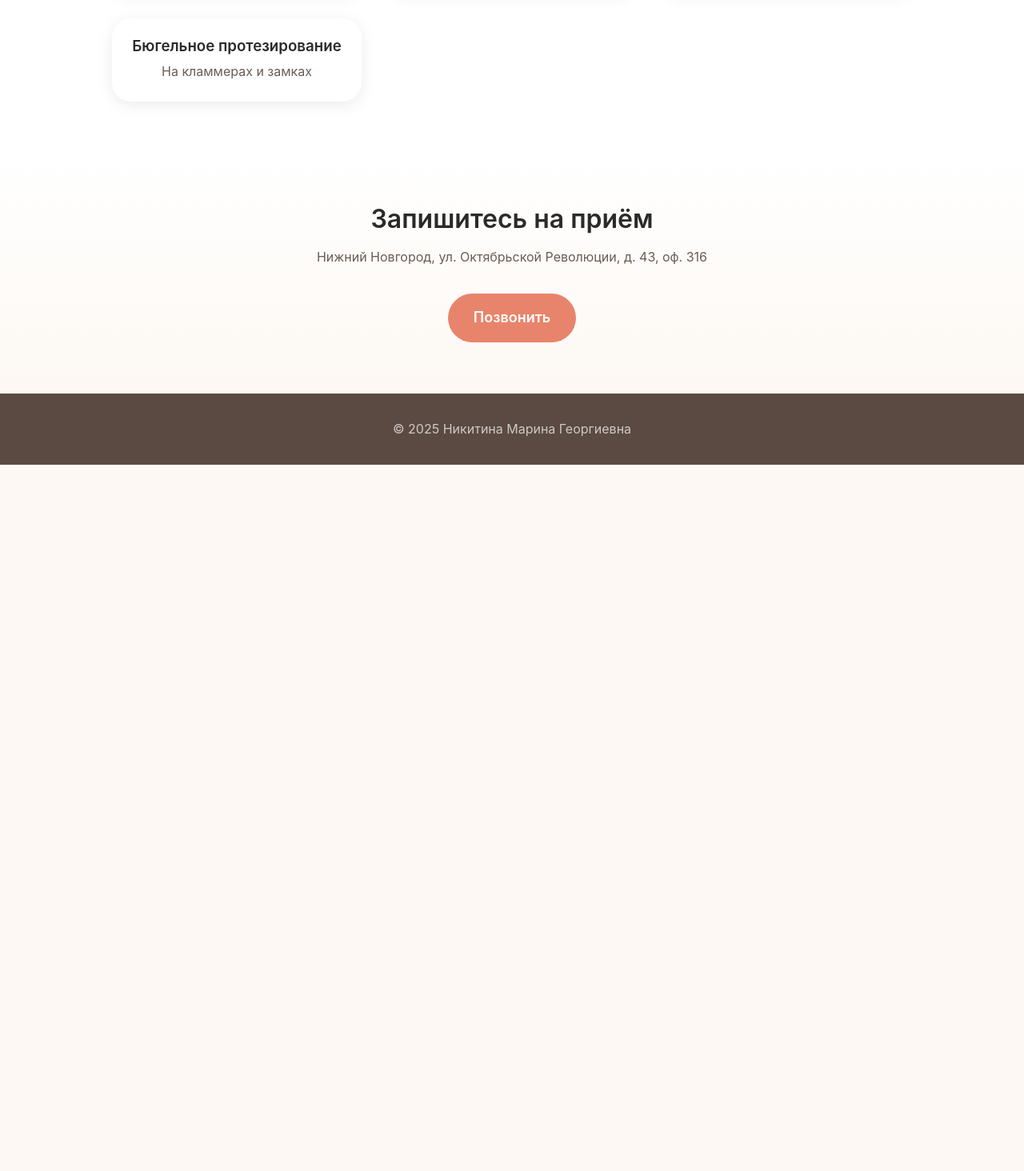
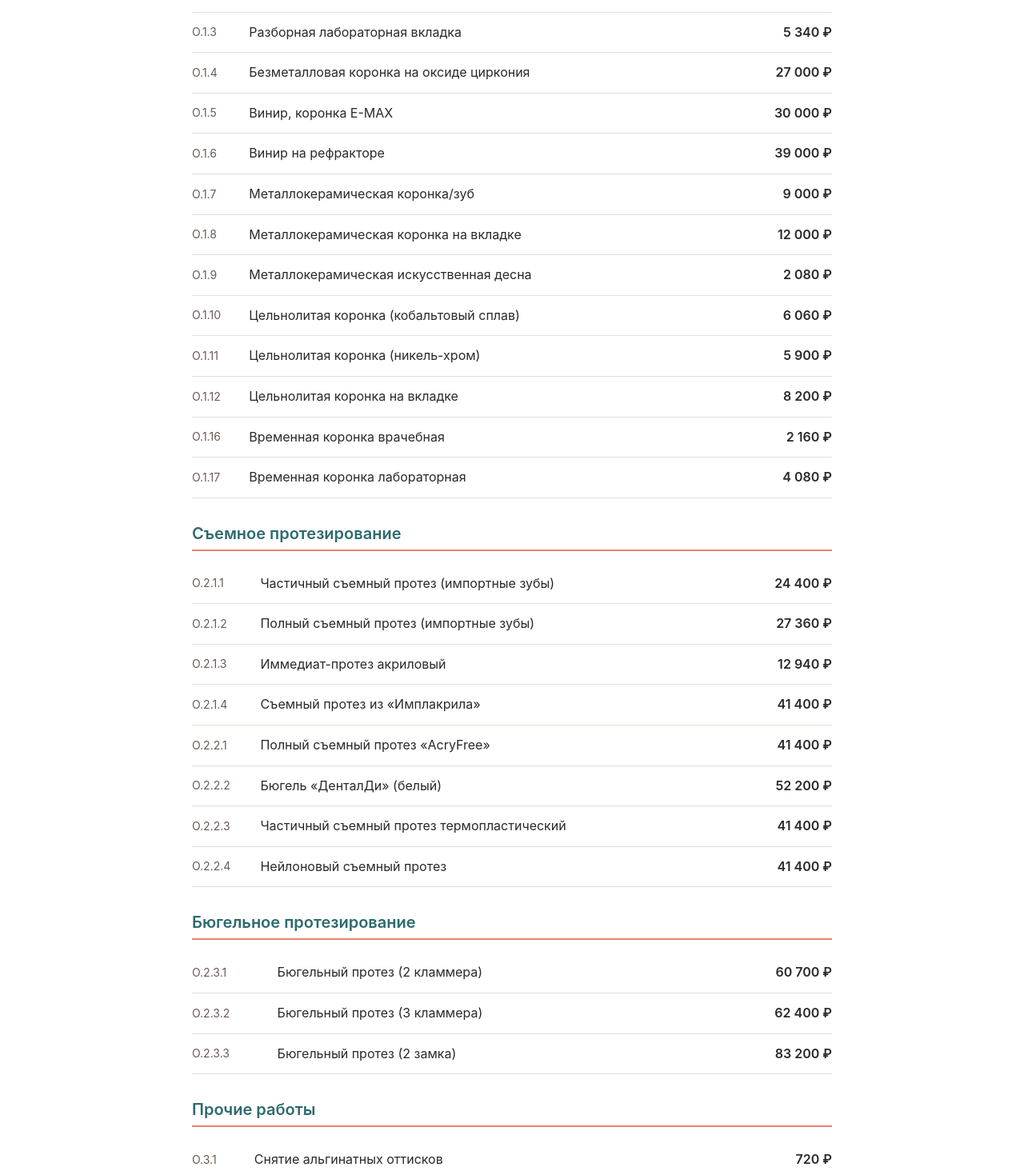
Before and after one commit to vpcea2s1r/nikitina-ortoped, a Next.js app: page / in a window 1280 px wide. Shown: the part 846-2310 px from the top of the page at 80% size. Before the commit the page ends 1427 px from the top, so only its background shows below. Built offline with nearby package versions, Linux system fonts and the light colour scheme.

Commit message:
feat: добавлен прайс-лист услуг

```diff
--- a/app/page.tsx
+++ b/app/page.tsx
@@ -1,10 +1,67 @@
 /**
- * Главная страница - Чистый CSS без Tailwind
+ * Главная страница - С прайс-листом
  */
 "use client";
 
 const CLINIC_ADDRESS = "Нижний Новгород, ул. Октябрьской Революции, д. 43, оф. 316";
 const CLINIC_PHONE = "+79202537317";
+
+const PRICE_LIST = [
+  {
+    category: "Несъемное протезирование",
+    items: [
+      { code: "О.1.1", name: "Врачебная вкладка", price: "3 180 ₽" },
+      { code: "О.1.2", name: "Лабораторная вкладка", price: "5 040 ₽" },
+      { code: "О.1.3", name: "Разборная лабораторная вкладка", price: "5 340 ₽" },
+      { code: "О.1.4", name: "Безметалловая коронка на оксиде циркония", price: "27 000 ₽" },
+      { code: "О.1.5", name: "Винир, коронка E-MAX", price: "30 000 ₽" },
+      { code: "О.1.6", name: "Винир на рефракторе", price: "39 000 ₽" },
+      { code: "О.1.7", name: "Металлокерамическая коронка/зуб", price: "9 000 ₽" },
+      { code: "О.1.8", name: "Металлокерамическая коронка на вкладке", price: "12 000 ₽" },
+      { code: "О.1.9", name: "Металлокерамическая искусственная десна", price: "2 080 ₽" },
+      { code: "О.1.10", name: "Цельнолитая коронка (кобальтовый сплав)", price: "6 060 ₽" },
+      { code: "О.1.11", name: "Цельнолитая коронка (никель-хром)", price: "5 900 ₽" },
+      { code: "О.1.12", name: "Цельнолитая коронка на вкладке", price: "8 200 ₽" },
+      { code: "О.1.16", name: "Временная коронка врачебная", price: "2 160 ₽" },
+      { code: "О.1.17", name: "Временная коронка лабораторная", price: "4 080 ₽" },
+    ]
+  },
+  {
+    category: "Съемное протезирование",
+    items: [
+      { code: "О.2.1.1", name: "Частичный съемный протез (импортные зубы)", price: "24 400 ₽" },
+      { code: "О.2.1.2", name: "Полный съемный протез (импортные зубы)", price: "27 360 ₽" },
+      { code: "О.2.1.3", name: "Иммедиат-протез акриловый", price: "12 940 ₽" },
+      { code: "О.2.1.4", name: "Съемный протез из «Имплакрила»", price: "41 400 ₽" },
+      { code: "О.2.2.1", name: "Полный съемный протез «AcryFree»", price: "41 400 ₽" },
+      { code: "О.2.2.2", name: "Бюгель «ДенталДи» (белый)", price: "52 200 ₽" },
+      { code: "О.2.2.3", name: "Частичный съемный протез термопластический", price: "41 400 ₽" },
+      { code: "О.2.2.4", name: "Нейлоновый съемный протез", price: "41 400 ₽" },
+    ]
+  },
+  {
+    category: "Бюгельное протезирование",
+    items: [
+      { code: "О.2.3.1", name: "Бюгельный протез (2 кламмера)", price: "60 700 ₽" },
+      { code: "О.2.3.2", name: "Бюгельный протез (3 кламмера)", price: "62 400 ₽" },
+      { code: "О.2.3.3", name: "Бюгельный протез (2 замка)", price: "83 200 ₽" },
+    ]
+  },
+  {
+    category: "Прочие работы",
+    items: [
+      { code: "О.3.1", name: "Снятие альгинатных оттисков", price: "720 ₽" },
+      { code: "О.3.2", name: "Снятие двухслойных оттисков (Speedex)", price: "1 380 ₽" },
+      { code: "О.3.6", name: "Фиксация коронки «Fuji»", price: "960 ₽" },
+      { code: "О.3.10", name: "Снятие металлокерамической коронки", price: "1 000 ₽" },
+      { code: "О.3.11", name: "Диагностические модели двух челюстей", price: "1 800 ₽" },
+      { code: "О.3.17", name: "Перебазировка съемного протеза (врачебная)", price: "4 200 ₽" },
+      { code: "О.3.18", name: "Перебазировка съемного протеза (лабораторная)", price: "5 700 ₽" },
+      { code: "О.3.21", name: "Починка перелома съемного протеза", price: "3 360 ₽" },
+      { code: "О.3.22", name: "Приварка одного зуба", price: "3 180 ₽" },
+    ]
+  }
+];
 
 export default function Home() {
   return (
@@ -32,20 +89,39 @@ export default function Home() {
         </div>
       </section>
 
-      {/* SERVICES */}
-      <section className="services">
+      {/* PRICE LIST */}
+      <section className="services" id="price">
         <div className="container">
-          <h2>Моя специализация</h2>
-          <div className="services-grid">
-            {[
-              { title: "Протезирование коронками", desc: "Металлокерамика, цирконий" },
-              { title: "Виниры", desc: "Эстетическая реставрация" },
-              { title: "Съёмные протезы", desc: "Частичные и полные" },
-              { title: "Бюгельное протезирование", desc: "На кламмерах и замках" },
-            ].map((item) => (
-              <div key={item.title} className="card" style={{ textAlign: 'center' }}>
-                <h3 style={{ marginBottom: '0.5rem' }}>{item.title}</h3>
-                <p style={{ color: '#6B5B55' }}>{item.desc}</p>
+          <h2>Прайс-лист</h2>
+          <div style={{ maxWidth: '800px', margin: '0 auto' }}>
+            {PRICE_LIST.map((section) => (
+              <div key={section.category} style={{ marginBottom: '2rem' }}>
+                <h3 style={{
+                  fontSize: '1.25rem',
+                  color: '#2D6A6E',
+                  marginBottom: '1rem',
+                  paddingBottom: '0.5rem',
+                  borderBottom: '2px solid #E8846B'
+                }}>
+                  {section.category}
+                </h3>
+                <table style={{ width: '100%', borderCollapse: 'collapse' }}>
+                  <tbody>
+                    {section.items.map((item) => (
+                      <tr key={item.code} style={{ borderBottom: '1px solid #E8DDD3' }}>
+                        <td style={{ padding: '0.75rem 0', color: '#6B5B55', fontSize: '0.875rem' }}>
+                          {item.code}
+                        </td>
+                        <td style={{ padding: '0.75rem', textAlign: 'left' }}>
+                          {item.name}
+                        </td>
+                        <td style={{ padding: '0.75rem 0', textAlign: 'right', fontWeight: '600', color: '#2A2A2A' }}>
+                          {item.price}
+                        </td>
+                      </tr>
+                    ))}
+                  </tbody>
+                </table>
               </div>
             ))}
           </div>
```
